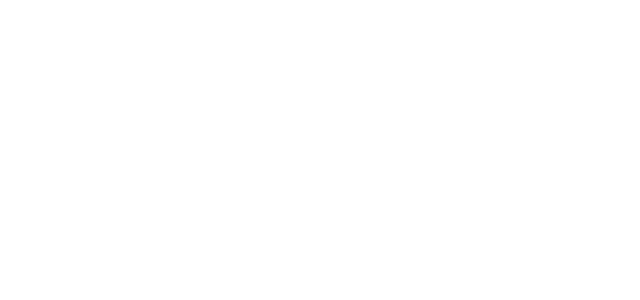
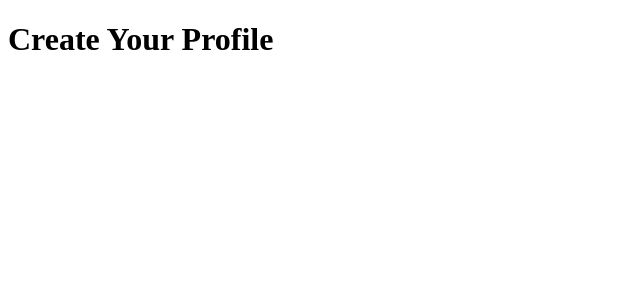
Before and after one commit to marco-vidali/soundscape, a React (Vite) app: page /profile/create in a window 1280 px wide. Before the commit this address had no page. Shown: the top 300 px of the page, without its empty margins (0-640 px from the left). Built offline with nearby package versions, Linux system fonts and the light colour scheme.

Commit message:
Add ProfileCreation component and routing to App

```diff
--- a/src/App.tsx
+++ b/src/App.tsx
@@ -4,6 +4,7 @@ import { BrowserRouter, Route, Routes } from "react-router-dom";
 
 const Signup = lazy(() => import("./pages/Signup"));
 const Verification = lazy(() => import("./pages/Verification"));
+const ProfileCreation = lazy(() => import("./pages/ProfileCreation"));
 
 const queryClient = new QueryClient();
 
@@ -16,6 +17,10 @@ function App() {
                         <Route path="signup" element={<Signup />} />
                         <Route path="verification" element={<Verification />} />
                     </Route>
+
+                    <Route path="profile">
+                        <Route path="create" element={<ProfileCreation />} />
+                    </Route>
                 </Routes>
             </BrowserRouter>
         </QueryClientProvider>
--- /dev/null
+++ b/src/features/profile/ProfileCreationTitle.tsx
@@ -0,0 +1,5 @@
+const ProfileCreationTitle = () => {
+    return <h1>Create Your Profile</h1>;
+};
+
+export default ProfileCreationTitle;
--- /dev/null
+++ b/src/pages/ProfileCreation.tsx
@@ -0,0 +1,7 @@
+import ProfileCreationTitle from "../features/profile/ProfileCreationTitle";
+
+const ProfileCreation = () => {
+    return <ProfileCreationTitle />;
+};
+
+export default ProfileCreation;
```
